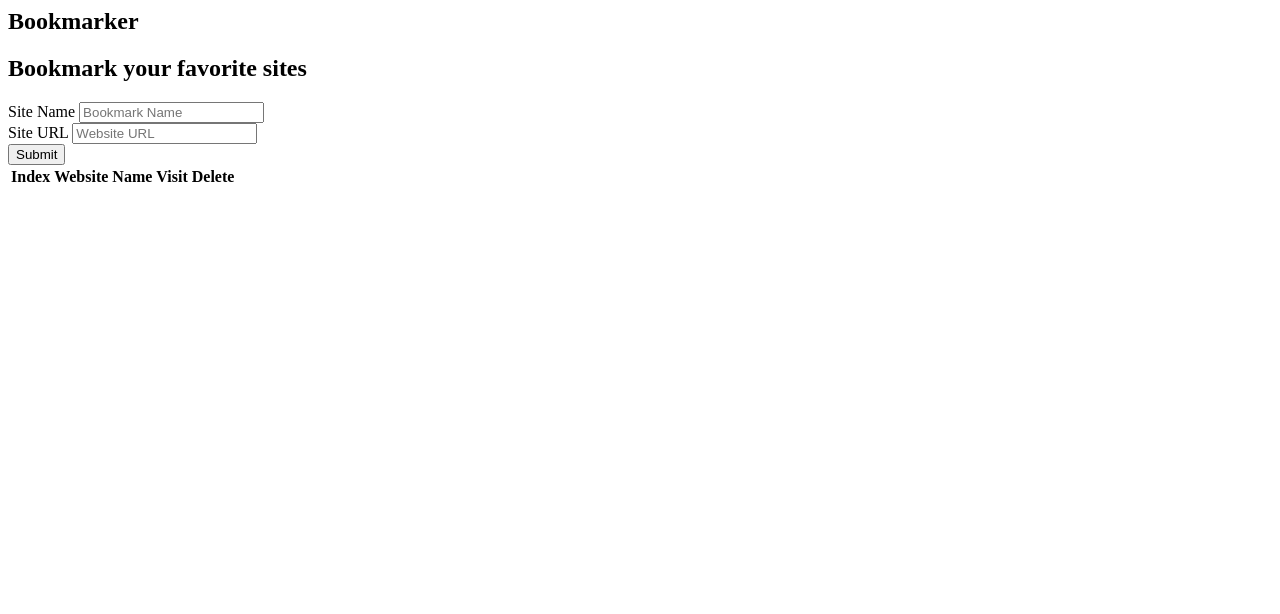
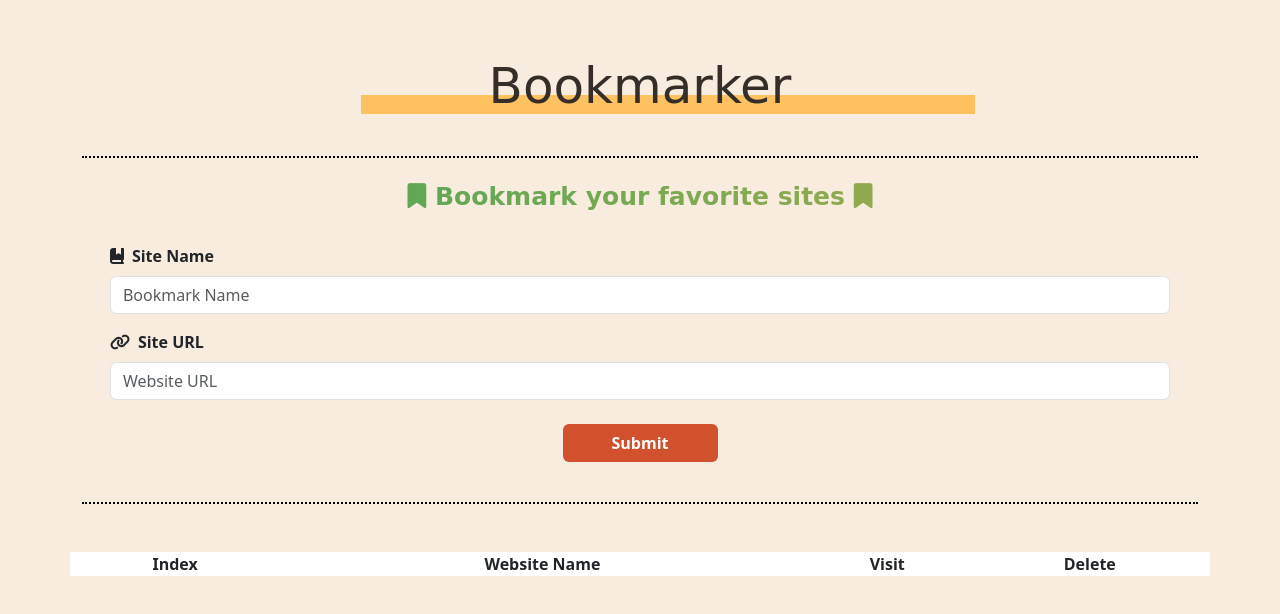
Before and after one commit to Ghada-Refaiee/Bookmarker, a plain HTML site: page index.html in a window 1280 px wide. Drawn offline with Linux system fonts and the light colour scheme; the site is published under a folder, as on GitHub Pages, so addresses that start at the root find nothing.

Commit message:
second commit

```diff
--- a/index.html
+++ b/index.html
@@ -1,9 +1,9 @@
 <html>
   <head>
     <title>Bookmark</title>
-    <link rel="stylesheet" href="/webfonts/all.min.css" />
-    <link rel="stylesheet" href="/css/bootstrap.min.css" />
-    <link rel="stylesheet" href="/css/style.css" />
+    <link rel="stylesheet" href="./webfonts/all.min.css" />
+    <link rel="stylesheet" href="./css/bootstrap.min.css" />
+    <link rel="stylesheet" href="./css/style.css" />
   </head>
   <body>
     <section class="py-5 text-center">
@@ -60,7 +60,7 @@
         </table>
       </section>
     </section>
-    <script src="/js/bootstrap.bundle.min.js"></script>
-    <script src="/js/script.js"></script>
+    <script src="./js/bootstrap.bundle.min.js"></script>
+    <script src="./js/script.js"></script>
   </body>
 </html>
```
